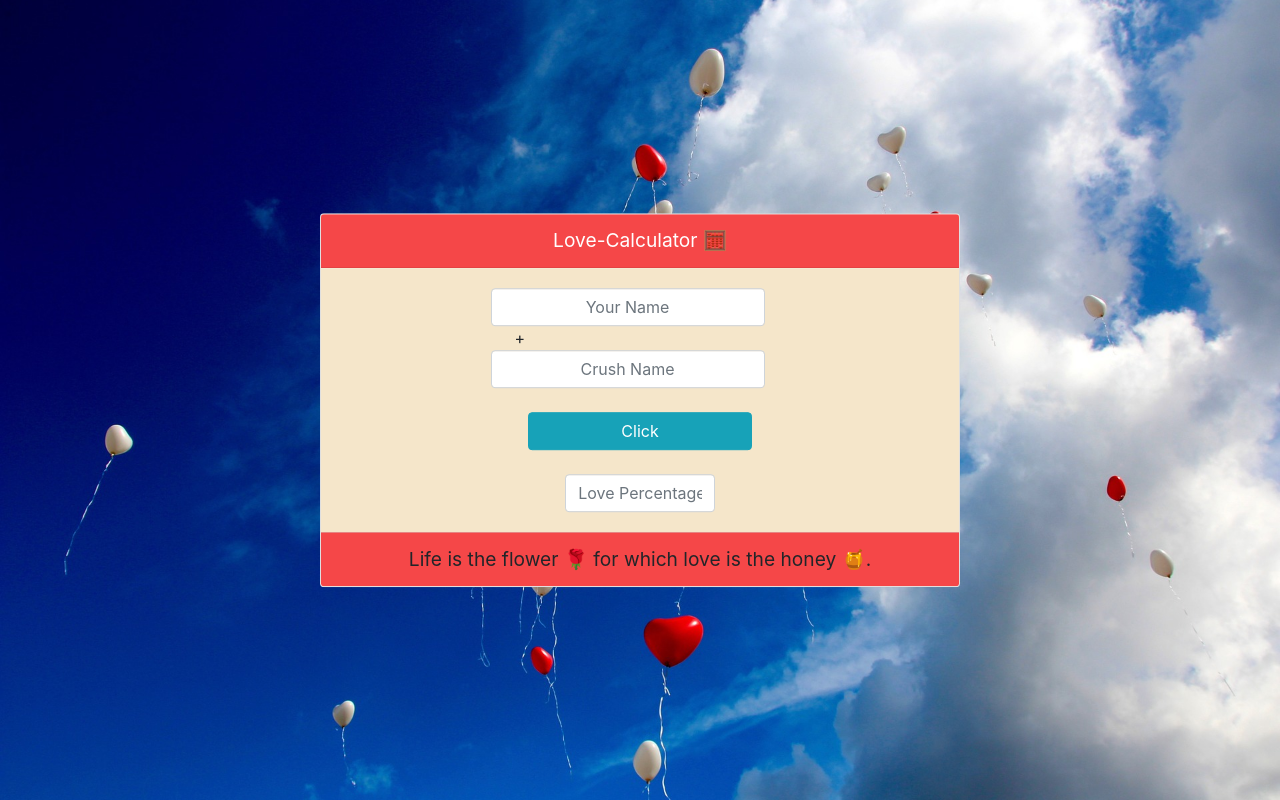
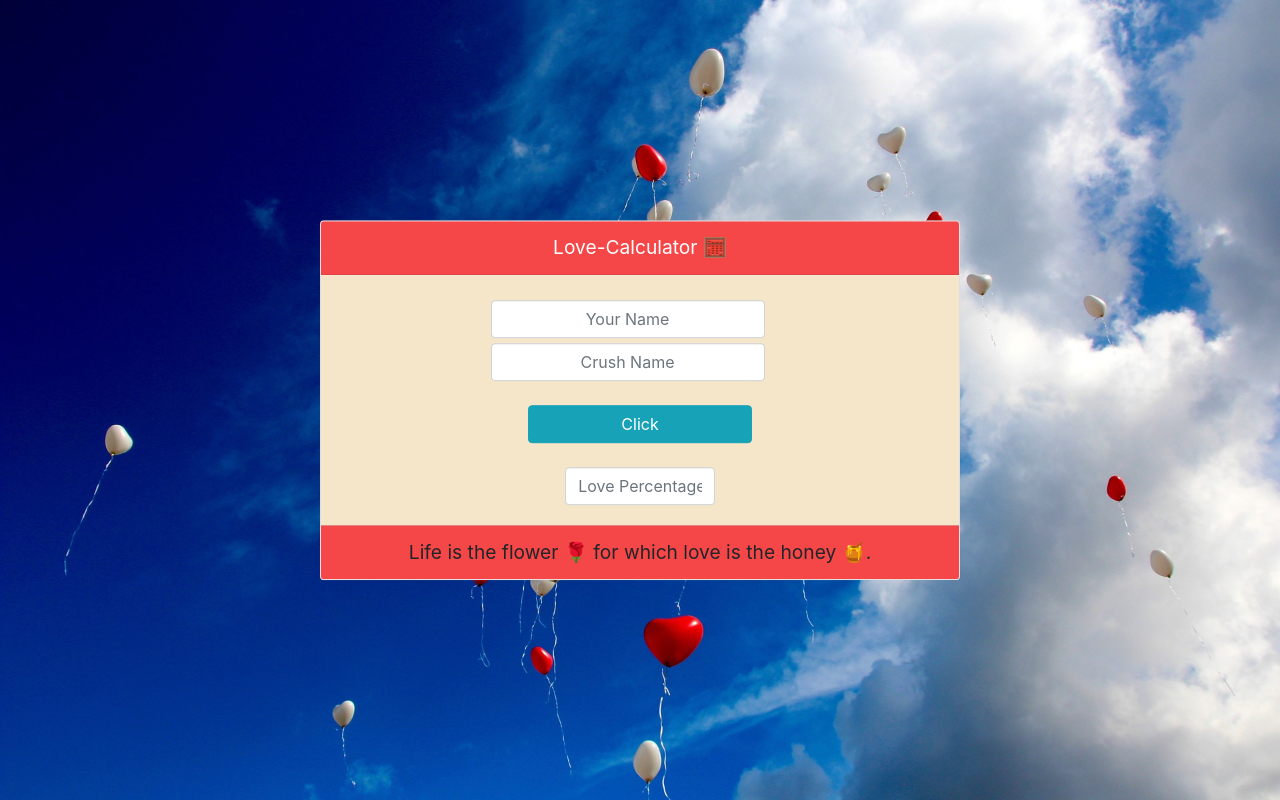
Before and after one commit to metakunal/lovecalci, a plain HTML site: page index.html in a window 1280 px wide. Drawn offline with nearby package versions, Linux system fonts and the light colour scheme.

Commit message:
Update index.html

```diff
--- a/index.html
+++ b/index.html
@@ -19,7 +19,7 @@
                     <input type="text" class="form-control text-center" placeholder="Your Name" id="name">
                 </div>
                 <br>
-                <div><span class="pl-4 pr-4">+</span></div>
+
                 <br>
                 <div class="form-group">
                     <input type="text" class="form-control text-center" placeholder="Crush Name" id="lname">
```
